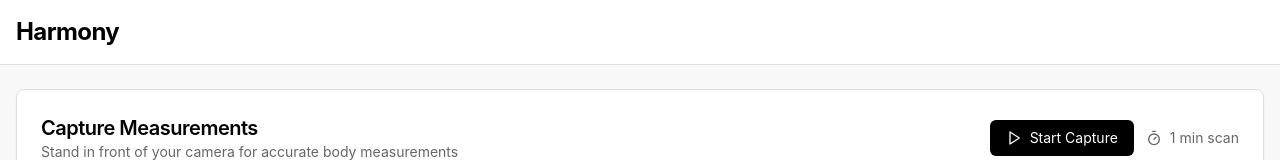
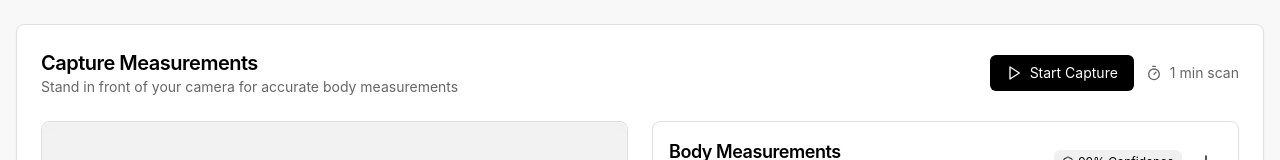
Before and after one commit to An1ru5h/ai-body-measurement, a React (Vite) app: page / in a window 1280 px wide. Shown: the top 160 px of the page. Built offline with nearby package versions, Linux system fonts and the light colour scheme; no server answers; a web font is replaced by a local one.

Commit message:
Remove code
Removes code from the project.

```diff
--- a/src/components/PoseLayout.tsx
+++ b/src/components/PoseLayout.tsx
@@ -8,11 +8,6 @@ interface PoseLayoutProps {
 const PoseLayout: React.FC<PoseLayoutProps> = ({ children }) => {
   return (
     <div className="min-h-screen flex flex-col bg-[#f8f8f8] dark:bg-[#0a0a0a]">
-      <header className="w-full py-4 border-b border-[#e0e0e0] dark:border-[#222] bg-white dark:bg-black">
-        <div className="container max-w-7xl mx-auto px-4">
-          <h1 className="text-2xl font-bold tracking-tight text-black dark:text-white">Harmony</h1>
-        </div>
-      </header>
       <main className="flex-1 container max-w-7xl mx-auto px-4 pb-16 pt-6">
         {children}
       </main>
```
